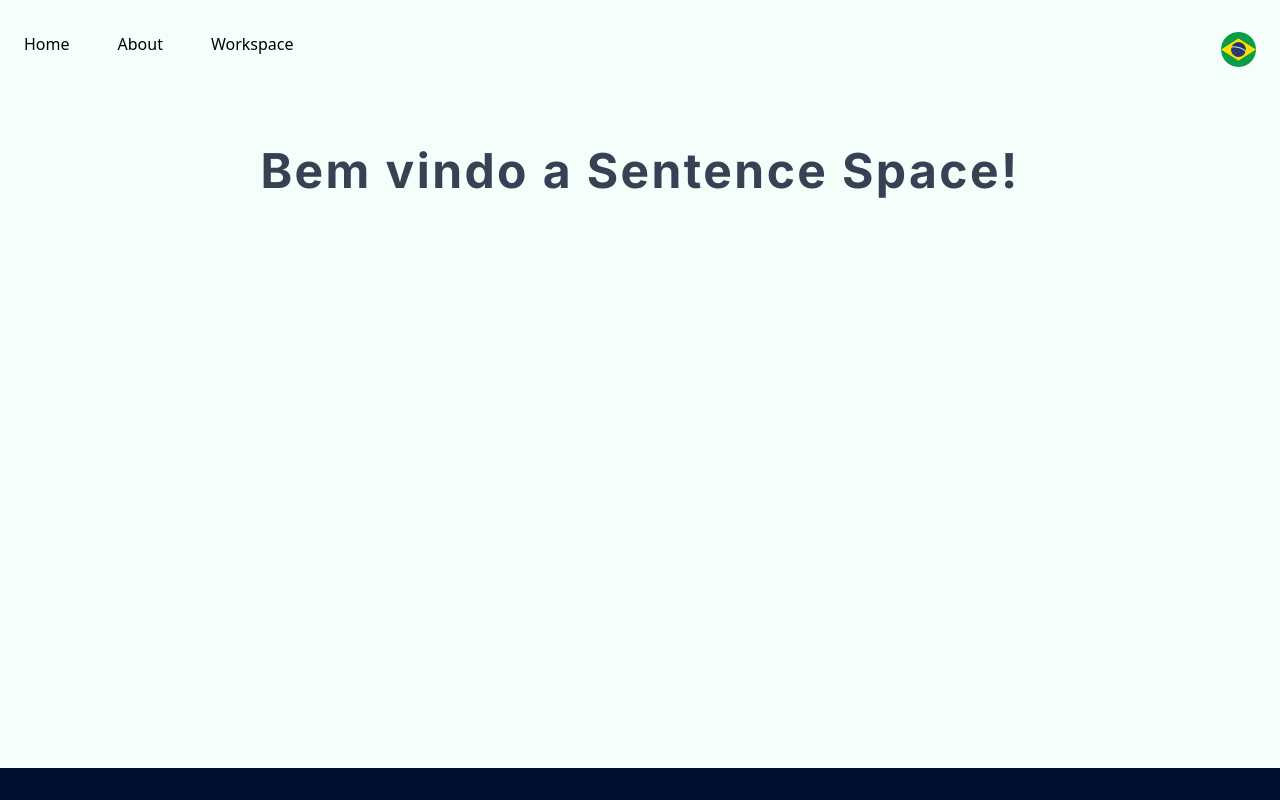
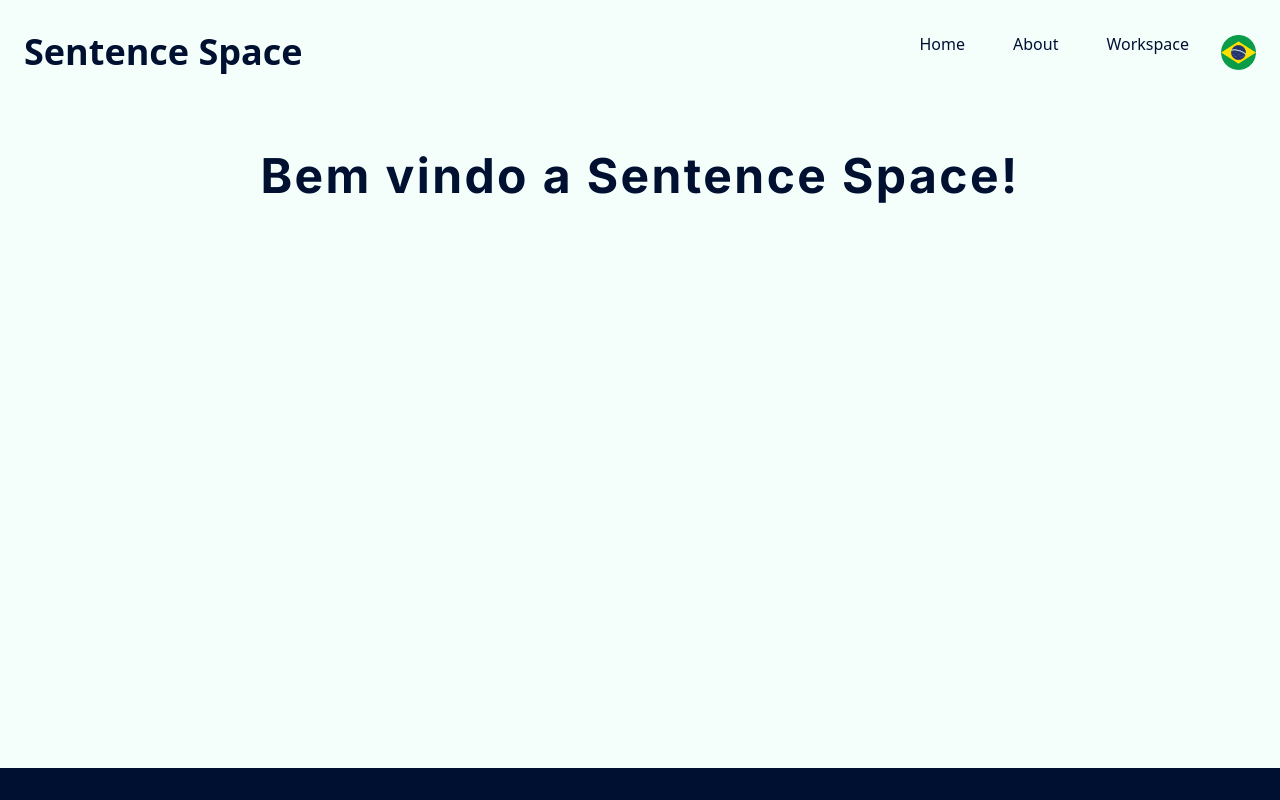
Before and after one commit to LucMazarJR/visual_embedding, a Next.js app in the folder front/: page / in a window 1280 px wide. Built offline with nearby package versions, Linux system fonts and the light colour scheme.

Commit message:
style: remove not used system colors in global css

```diff
--- a/front/app/_components/layout/header.tsx
+++ b/front/app/_components/layout/header.tsx
@@ -1,11 +1,15 @@
+import Link from "next/link";
 import LanguageButton from "./language_button";
 import NavBar from "./nav";
 
 export default function Header() {
     return (
         <header className="flex justify-between py-8 px-6">
-            <NavBar/>
-            <LanguageButton/>
+            <Link href={"/"} className="font-bold text-4xl">Sentence Space</Link>
+            <div className="flex gap-8">
+                <NavBar />
+                <LanguageButton />
+            </div>
         </header>
     )
 }
--- a/front/app/globals.css
+++ b/front/app/globals.css
@@ -1,15 +1,13 @@
 @import "tailwindcss";
 
 :root {
-  --background: #ffffff;
-  --foreground: #171717;
   --deep-blue: #001031;
   --light-blue: #F4FFFC;
 }
 
 @theme inline {
   --color-background: var(--light-blue);
-  --color-foreground: var(--foreground);
+  --color-foreground: var(--deep-blue);
   --color-footer-background: var(--deep-blue);
   --color-footer-foreground: var(--light-blue);
 
@@ -27,5 +25,5 @@
 
 body {
   background: var(--color-background);
-
+  color: var(--color-foreground);
 }
--- a/front/app/page.tsx
+++ b/front/app/page.tsx
@@ -1,7 +1,7 @@
 export default function Home() {
   return (
     <div className="flex flex-col items-center">
-      <h1 className="font-bold p-6 mt-6 text-5xl text-gray-700 font-inter tracking-wider">Bem vindo a Sentence Space!</h1>
+      <h1 className="font-bold p-6 mt-6 text-5xl font-inter tracking-wider">Bem vindo a Sentence Space!</h1>
     </div>
   );
 }
```
